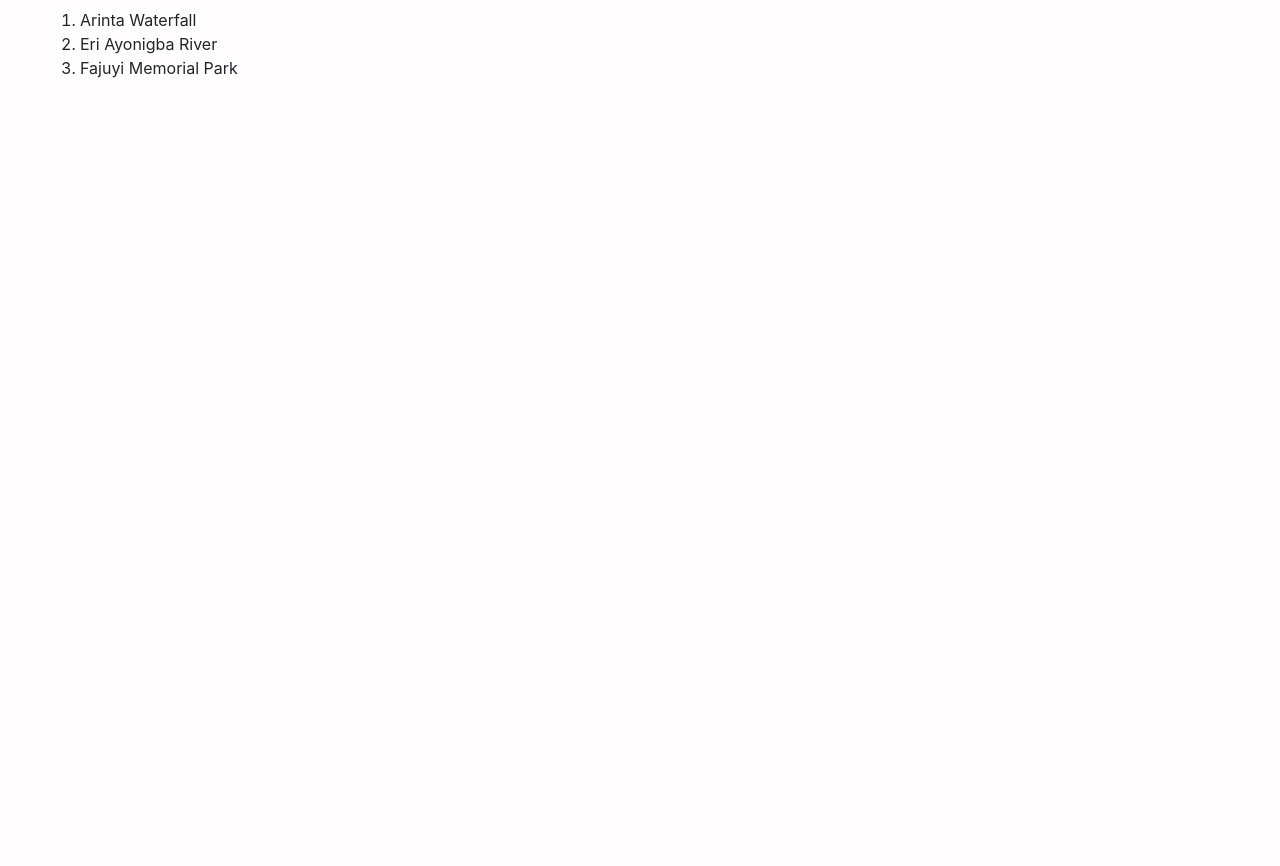
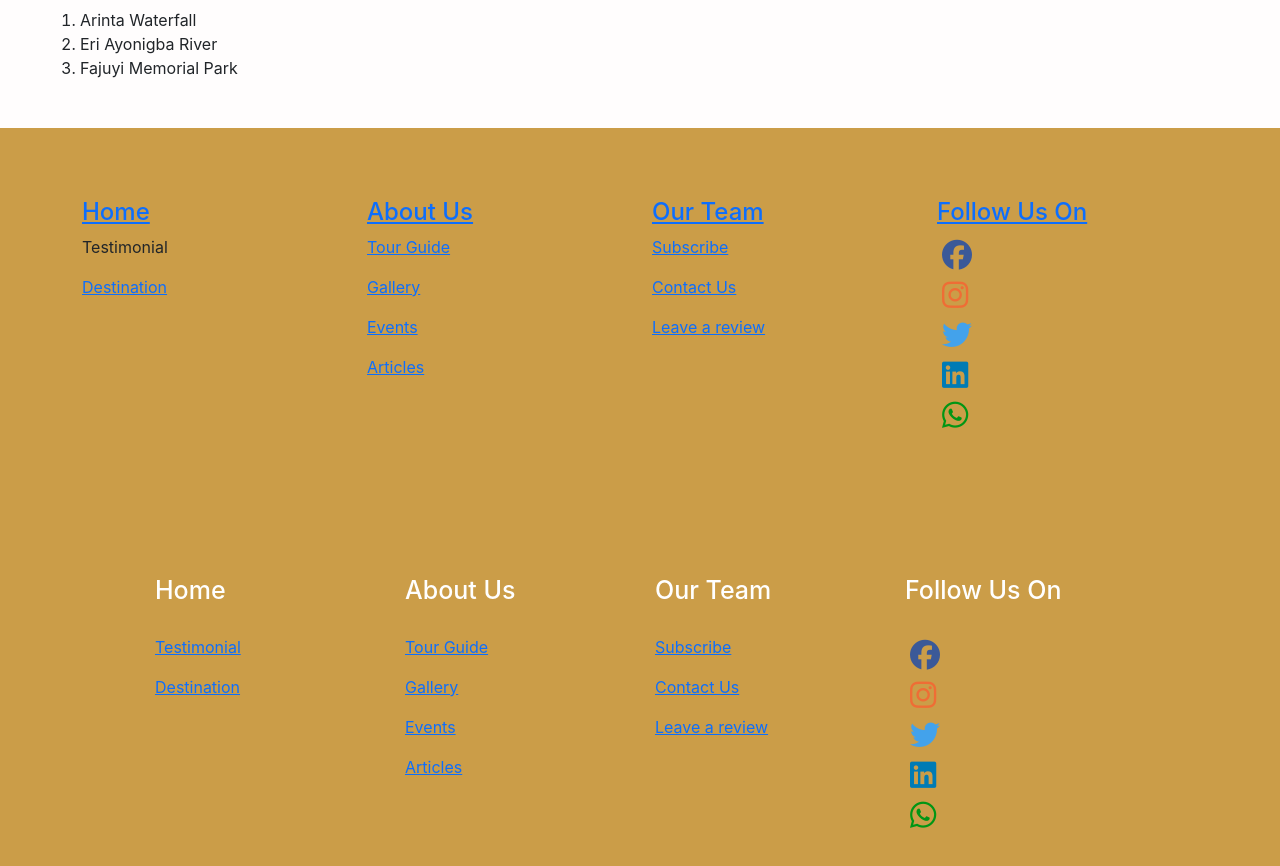
Before and after one commit to Portable-ewaade/adventour, a React (Create React App) app: page /fajuyi in a window 1280 px wide. Shown: the part 7368-8234 px from the top of the page. Before the commit the page ends 7496 px from the top, so only its background shows below. Built offline with nearby package versions, Linux system fonts and the light colour scheme.

Commit message:
footer design

```diff
--- a/public/index.html
+++ b/public/index.html
@@ -22,6 +22,6 @@
     <div id="root"></div>
 
   </body>
-
+  <script src="https://kit.fontawesome.com/b0b66e946f.js" crossorigin="anonymous"></script>
   <script src="https://cdn.jsdelivr.net/npm/bootstrap@5.3.0/dist/js/bootstrap.bundle.min.js" integrity="sha384-geWF76RCwLtnZ8qwWowPQNguL3RmwHVBC9FhGdlKrxdiJJigb/j/68SIy3Te4Bkz" crossorigin="anonymous"></script>
 </html>
--- a/src/App.js
+++ b/src/App.js
@@ -1,5 +1,6 @@
 import './App.css';
 import Navbar from './components/Navbar';
+import Footer from './components/Footer/Footer';
 import Explore from './pages/Explore';
 import Home from './pages/Home';
 import { BrowserRouter as Router, Routes, Route } from 'react-router-dom';
@@ -19,6 +20,7 @@ function App() {
             <Route path="/fajuyi" element={<FajuyiExplore />} />
           </Routes>
         </div>
+        <Footer />
       </div>
     </Router>
   );
--- /dev/null
+++ b/src/components/Footer/Footer.css
@@ -0,0 +1,93 @@
+.socialmedia {
+    text-align: center;
+    background: #fff;
+    height: auto;
+    width: 250px;
+    margin: 15px;
+    border-radius: 15px;
+    box-shadow: 0 10px 18px 0 rgba(0, 0, 0, 0.5), 0 16px 20px 0 rgba(0, 0, 0, 0.2);
+}
+.socialmedias {
+    font-size: 30px;
+}
+a.fa-brands {
+    text-decoration: none;
+    padding: 5px;
+}
+.socialmedia h4 {
+    font-size: 25px;
+    margin: 5px;
+    padding: 10px;
+}
+.footer {
+    background: #cb9d48;
+    padding: 70px 0
+}
+.footercontent {
+    margin: auto;
+    max-width: 1000px;
+}
+.footerrow {
+    display: flex;
+    flex-wrap: wrap;
+    /* padding: 30px; */
+}
+.footer-col {
+    width: 25%;
+    padding: 0 15px;
+}
+.footer-col h4 {
+    font-size: 25px;
+    color: #fff;
+    margin-bottom: 30px;
+}
+.footer-col h4 a{
+    text-decoration: none;
+    color: #fff;
+}
+.footer-col ul p:not(:last-child) {
+    margin-bottom: 15px;
+}
+.footer-col ul p a {
+    color: #fff;
+    list-style: none;
+    text-decoration: none;
+    display: block;
+    font-size: 20px;
+    font-weight: 100;
+    transition: all 0.3s ease;
+}
+.footer-col ul p a:hover {
+    color: #fff;
+    padding-left: 10px;
+}
+.socialmedias a{
+    display: block;
+    height: auto;
+    transition: all 0.3s ease;
+}
+.footer-col .socialmedias a:hover {
+    padding-left: 10px;
+}
+@media screen and (max-width:767px) {
+    .footer-col {
+        width: 50%;
+        margin-bottom: 20px;
+    }
+}
+@media screen and (max-width:574px) {
+    .footer-col {
+        width: 100%;
+        margin-bottom: 20px;
+    }
+}
+
+@media screen and (max-width: 574px) {
+    footer.footer {
+        display: flex;
+    }
+    .footerrow {
+        margin: auto;
+        text-align: center;
+    }
+}
--- /dev/null
+++ b/src/components/Footer/Footer.jsx
@@ -0,0 +1,91 @@
+import React from 'react'
+import "./Footer.css";
+
+const Footer = () => {
+  return (
+    <section>
+        <div className='container-fluid footer'>
+            <div className='container'>
+                <div className='row'>
+                    <div className='col-md-3'>
+                        <h4><a href="#">Home</a></h4>
+
+                            <p className="list"><a href="#" className='nav-link'>Testimonial</a></p>
+                            <p className="list"><a href="#">Destination</a></p>
+
+                    </div>
+                    <div className='col-md-3'>
+                        <h4><a href="#">About Us</a></h4>
+
+                            <p className="list"><a href="#">Tour Guide</a></p>
+                            <p className="list"><a href="#">Gallery</a></p>
+                            <p className="list"><a href="#">Events</a></p>
+                            <p className="list"><a href="#">Articles</a></p>
+
+                    </div>
+                    <div className='col-md-3'>
+                        <h4><a href="#">Our Team</a></h4>
+
+                            <p className="list"><a href="#">Subscribe</a></p>
+                            <p className="list"><a href="#">Contact Us</a></p>
+                            <p className="list"><a href="#">Leave a review</a></p>
+
+                    </div>
+                    <div className='col-md-3'>
+                        <h4><a href="#">Follow Us On</a></h4>
+                        <div className="socialmedias">
+                            <a href="#" className="fa-brands fa-facebook" style={{color: '#3B5998'}}></a>
+                            <a href="#" className="fa-brands fa-instagram" style={{color: '#ef6d35'}}></a>
+                            <a href="#" className="fa-brands fa-twitter" style={{color: '#43a2eb'}}></a>
+                            <a href="#" className="fa-brands fa-linkedin" style={{color: '#007bb5'}}></a>
+                            <a href="#" className="fa-brands fa-whatsapp" style={{color: '#019615'}}></a>
+                        </div>
+                    </div>
+                </div>
+            </div>
+        </div>
+        <footer className="footer">
+            <div className="footercontent">
+                <div className="footerrow">
+                    <div className="footer-col">
+                        <h4><a href="#">Home</a></h4>
+
+                            <p className="list"><a href="#">Testimonial</a></p>
+                            <p className="list"><a href="#">Destination</a></p>
+
+                    </div>
+                    <div className="footer-col">
+                        <h4><a href="#">About Us</a></h4>
+
+                            <p className="list"><a href="#">Tour Guide</a></p>
+                            <p className="list"><a href="#">Gallery</a></p>
+                            <p className="list"><a href="#">Events</a></p>
+                            <p className="list"><a href="#">Articles</a></p>
+
+                    </div>
+                    <div className="footer-col">
+                        <h4><a href="#">Our Team</a></h4>
+
+                            <p className="list"><a href="#">Subscribe</a></p>
+                            <p className="list"><a href="#">Contact Us</a></p>
+                            <p className="list"><a href="#">Leave a review</a></p>
+
+                    </div>
+                    <div className="footer-col">
+                        <h4><a href="#">Follow Us On</a></h4>
+                        <div className="socialmedias">
+                            <a href="#" className="fa-brands fa-facebook" style={{color: '#3B5998'}}></a>
+                            <a href="#" className="fa-brands fa-instagram" style={{color: '#ef6d35'}}></a>
+                            <a href="#" className="fa-brands fa-twitter" style={{color: '#43a2eb'}}></a>
+                            <a href="#" className="fa-brands fa-linkedin" style={{color: '#007bb5'}}></a>
+                            <a href="#" className="fa-brands fa-whatsapp" style={{color: '#019615'}}></a>
+                        </div>
+                    </div>
+                </div>
+            </div>
+        </footer>
+    </section>
+  )
+}
+
+export default Footer
```
Also changed, not shown: src/pages/Tourguides/TourGuide.jsx (added, +11 -0 lines).
